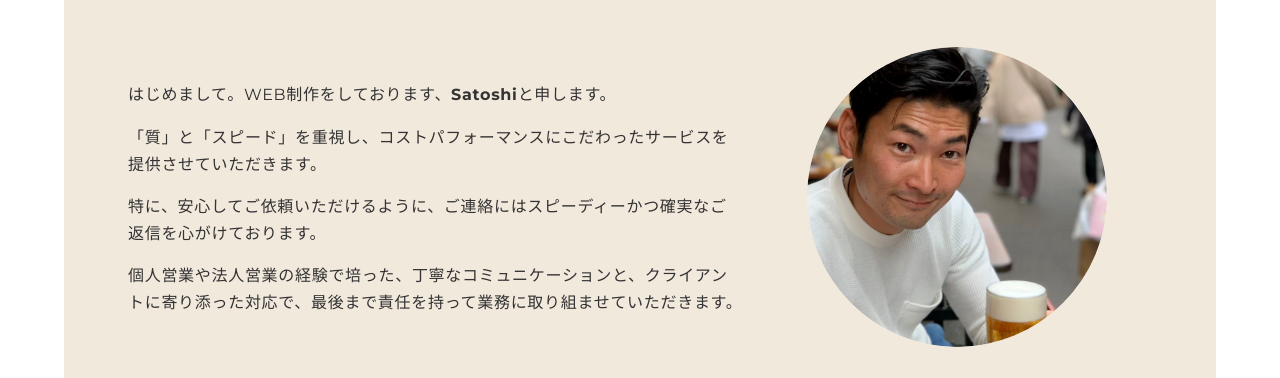
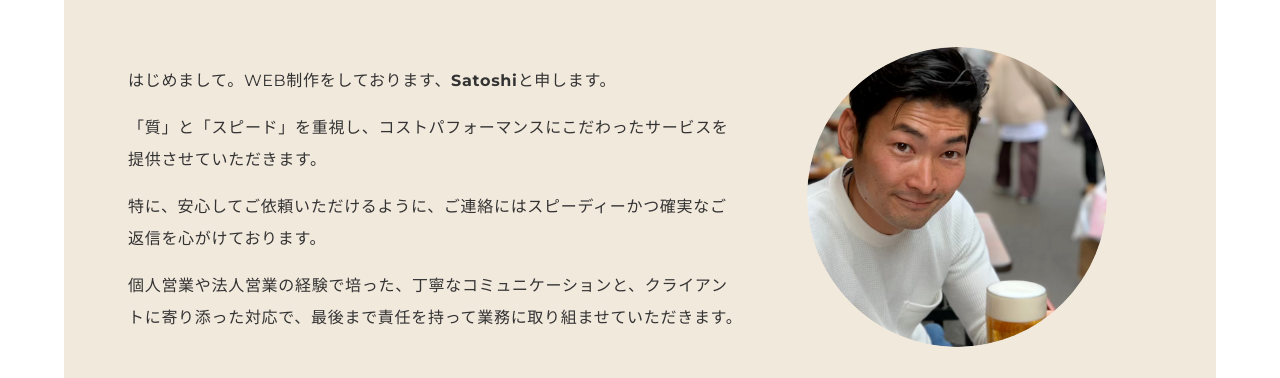
Before and after one commit to Satomaru178/SYPF, a plain HTML site: page index.html in a window 1280 px wide. Shown: the part 882-1260 px from the top of the page. Drawn offline with nearby package versions, Linux system fonts and the light colour scheme; some packages are replaced by stand-ins of ours; files that its build step writes are made by us from their sources.

Commit message:
Update _about.scss

```diff
--- a/scss/object/_about.scss
+++ b/scss/object/_about.scss
@@ -5,23 +5,18 @@
 
   .sec-wrapper {
       padding: 60px 5vw;
+
     .sec-inner {
-      height: 100%;
-      width: 100%;
       background-color: rgba($color: cl(beige), $alpha: .95);
       padding: 40px 5vw;
-      position: relative;
 
       .flex-item {
         align-items: center;
         .flex-left {
           width: 60%;
           margin-right: 20px;
-          // display: flex;
-          // flex-direction: column;
-          // justify-content: space-between;
           .about {
-            line-height: 1.7;
+            line-height: 2;
             font-size: 1.6rem;
             .name {
               font-weight: bold;
```
